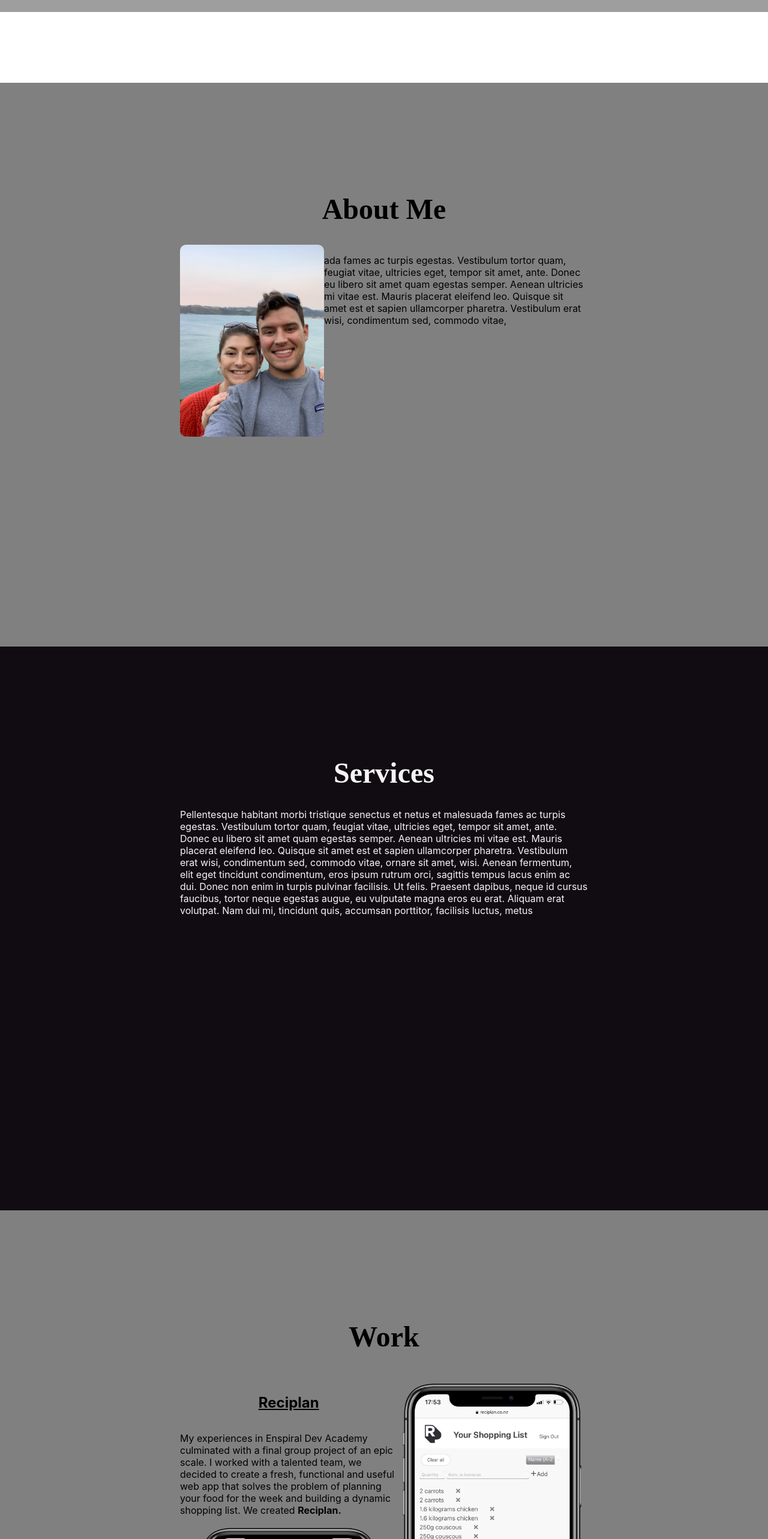
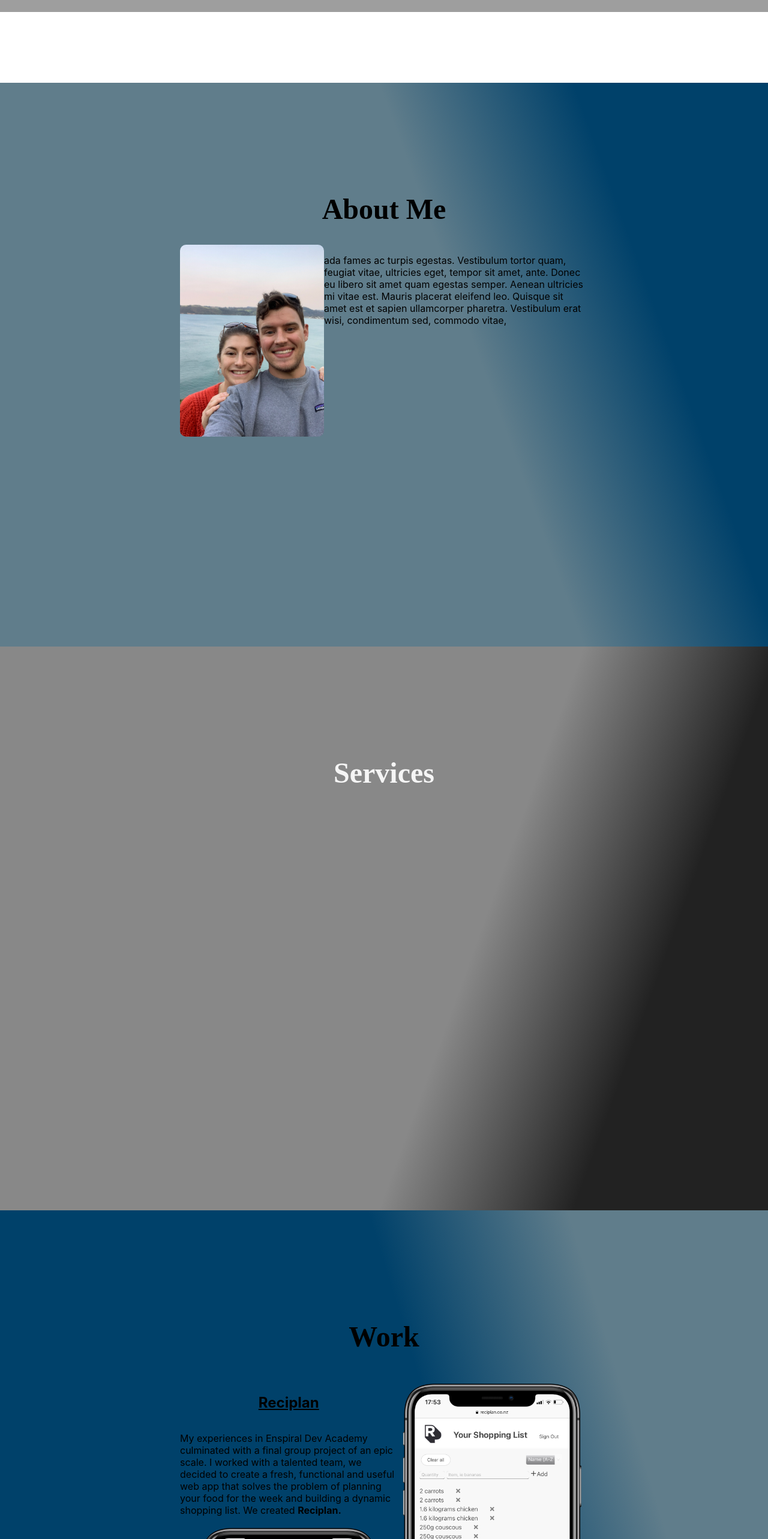
Before and after one commit to michael-rua/portfolio, a React (Create React App) app: page / in a window 1280 px wide. Shown: the part 780-3346 px from the top of the page at 60% size. Built offline with nearby package versions, Linux system fonts and the light colour scheme; grey boxes are pictures that could not be loaded; a web font is replaced by a local one.

Commit message:
finish work page

```diff
--- a/src/Services.jsx
+++ b/src/Services.jsx
@@ -7,7 +7,7 @@ export default function Services () {
     <div id='services'>
     <div className='services content'>
       <h1 className='services-title'>Services</h1>
-      <p>Pellentesque habitant morbi tristique senectus et netus et malesuada fames ac turpis egestas. Vestibulum tortor quam, feugiat vitae, ultricies eget, tempor sit amet, ante. Donec eu libero sit amet quam egestas semper. Aenean ultricies mi vitae est. Mauris placerat eleifend leo. Quisque sit amet est et sapien ullamcorper pharetra. Vestibulum erat wisi, condimentum sed, commodo vitae, ornare sit amet, wisi. Aenean fermentum, elit eget tincidunt condimentum, eros ipsum rutrum orci, sagittis tempus lacus enim ac dui. Donec non enim in turpis pulvinar facilisis. Ut felis. Praesent dapibus, neque id cursus faucibus, tortor neque egestas augue, eu vulputate magna eros eu erat. Aliquam erat volutpat. Nam dui mi, tincidunt quis, accumsan porttitor, facilisis luctus, metus</p>
+      <p></p>
     </div>
     </div>
   )
--- a/src/styles/section.css
+++ b/src/styles/section.css
@@ -11,8 +11,12 @@
 
 .about {
   margin-top: 100vh;
-  background-color: gray;
+  /* background-color: gray; */
   min-height: 80vh;
+  background: -webkit-linear-gradient(70deg,  #607d8b 60%, #00416A 80%);
+  background: -o-linear-gradient(70deg,  #607d8b 60%, #00416A 80%);
+  background: -moz-linear-gradient(70deg,  #607d8b 60%, #00416A 80%);
+  background: linear-gradient(70deg,  #607d8b 60%, #00416A 80%);
 
 }
 
@@ -39,7 +43,11 @@
 
 /* SERVICES */
 .services {
-  background-color: #110C11;
+  background: -webkit-linear-gradient(110deg, #888888 60%, #222222 80%);
+  background: -o-linear-gradient(110deg, #888888 60%, #222222 80%);
+  background: -moz-linear-gradient(110deg, #888888 60%, #222222 80%);
+  background: linear-gradient(110deg, #888888 60%, #222222 80%);
+  /* background-color: #110C11; */
   color: whitesmoke;
   min-height: 80vh;
 }
@@ -57,7 +65,11 @@
 }
 
 .work {
-  background-color:  gray;
+  /* background-color:  gray; */
+  background: -webkit-linear-gradient(73deg, #00416A 60%, #607d8b 80%);
+  background: -o-linear-gradient(73deg, #00416A 60%, #607d8b 80%);
+  background: -moz-linear-gradient(73deg, #00416A 60%, #607d8b 80%);
+  background: linear-gradient(73deg, #00416A 60%, #607d8b 80%);
   min-height: 80vh;
 }
 
@@ -141,8 +153,13 @@ a, a:hover, a:focus, a:active {
 text-decoration: underline;
 }
 
+
+/* CONTACT */
 .contact {
-  background-color: #110C11;
+  background: -webkit-linear-gradient(110deg, #222222 60%, #888888 80%);
+  background: -o-linear-gradient(110deg, #222222 60%, #888888 80%);
+  background: -moz-linear-gradient(110deg, #222222 60%, #888888 80%);
+  background: linear-gradient(110deg, #222222 60%, #888888 80%);
   color: whitesmoke;
   display: flex;
   min-height: 80vh;
```
